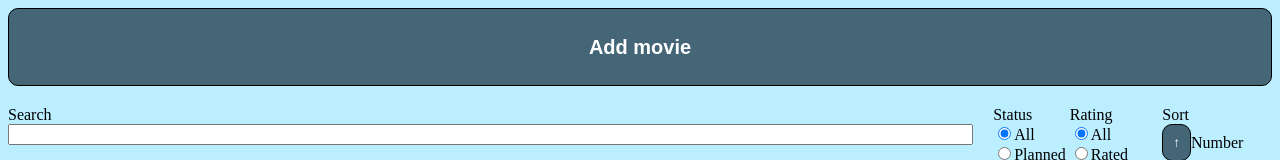
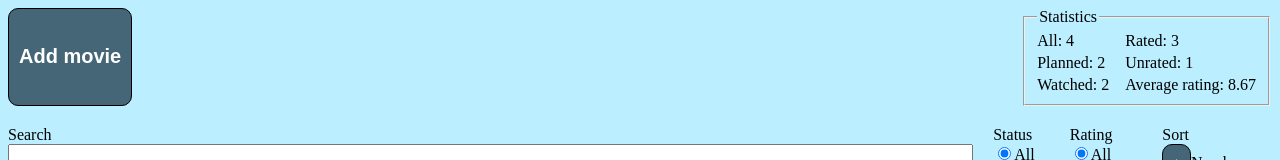
Before and after one commit to Ka666aH/cinema, a Vue app: page / in a window 1280 px wide. Shown: the top 160 px of the page. Built offline with nearby package versions, Linux system fonts and the light colour scheme; the HTML template or start-up script is replaced by a standard one.

Commit message:
Add stats to page

```diff
--- a/src/components/MoviesControls.vue
+++ b/src/components/MoviesControls.vue
@@ -1,10 +1,15 @@
 <script setup lang="ts">
+import { ref } from 'vue';
 import type { RatingFilter, StatusFilter } from '@/types/Filters';
 import type { Option } from '@/types/Option.ts';
 import type { SortOrder } from '@/types/SortOrder';
+import type { Movie } from '@/types/Movie.ts';
 import MovieForm from './MovieForm.vue';
-import { ref } from 'vue';
-import type { Movie } from '@/types/Movie.ts';
+import MovieStats from './MovieStats.vue';
+
+const props = defineProps<{
+    movies: Movie[]
+}>()
 
 const emit = defineEmits<{
     addMovie: [movie: Movie]
@@ -41,11 +46,14 @@ const isFormOpen = ref(false)
 </script>
 
 <template>
+    <MovieForm v-model="isFormOpen" @add-movie="(movie) => emit('addMovie', movie)" />
     <section class="controls">
-        <BaseButton @click="isFormOpen = true">
-            <h2>Add movie</h2>
-        </BaseButton>
-        <MovieForm v-model="isFormOpen" @add-movie="(movie) => emit('addMovie', movie)" />
+        <div class="add-stats-wrap">
+            <BaseButton @click="isFormOpen = true">
+                <h2>Add movie</h2>
+            </BaseButton>
+            <MovieStats :movies="movies" />
+        </div>
         <div class="display-controls-wrap">
             <label class="search-wrap">
                 Search
@@ -73,6 +81,11 @@ const isFormOpen = ref(false)
     display: flex;
     flex-direction: column;
     gap: 20px;
+}
+
+.add-stats-wrap {
+    display: flex;
+    justify-content: space-between;
 }
 
 .display-controls-wrap {
--- a/src/pages/Movies.vue
+++ b/src/pages/Movies.vue
@@ -95,7 +95,7 @@ const removeMovie = (movieId: string) => movies.value = movies.value.filter(m =>
 </script>
 
 <template>
-    <MoviesControls v-model:sortKey="sortKey" v-model:sortOrder="sortOrder" v-model:statusFilter="statusFilter"
+    <MoviesControls :movies="movies" v-model:sortKey="sortKey" v-model:sortOrder="sortOrder" v-model:statusFilter="statusFilter"
         v-model:ratingFilter="ratingFilter" v-model:search="search" @add-movie="addMovie" />
     <MoviesList :movies="searched" @set-rating="setRating" @set-status="setStatus" @remove-movie="removeMovie" />
 </template>
```
